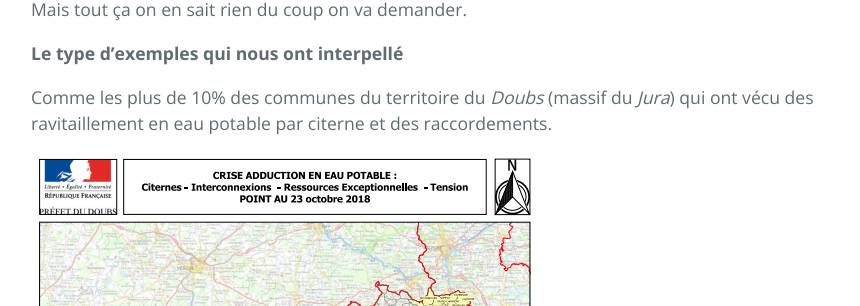
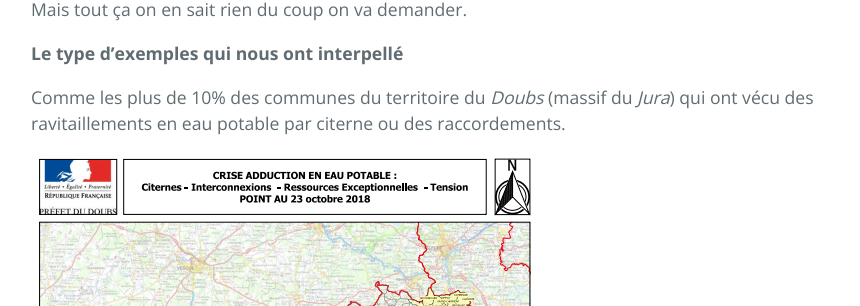
Before and after one commit to secheresses/Ancien-site, a Jekyll site: the page built from pages/risques-penurie-eau.md, in a window 1280 px wide and 900 px high, scrolled down 1273 px. Shown: the part 175-481 px from the top of the window, without its empty margins (193-1053 px from the left). Built offline with Jekyll 4.4.1, drawn with Linux system fonts in a browser that asks for light colours.

Commit message:
Correction

```diff
--- a/pages/risques-penurie-eau.md
+++ b/pages/risques-penurie-eau.md
@@ -29,7 +29,7 @@ Mais tout ça on en sait rien du coup on va demander.
 
 **Le type d'exemples qui nous ont interpellé**
 
-Comme les plus de 10% des communes du territoire du *Doubs* (massif du *Jura*) qui ont vécu des ravitaillement en eau potable par citerne et des raccordements.
+Comme les plus de 10% des communes du territoire du *Doubs* (massif du *Jura*) qui ont vécu des ravitaillements en eau potable par citerne ou des raccordements.
 
 ![Pénuries dans le Doubs](../pages/images/cartepenuries.png)
 
```
